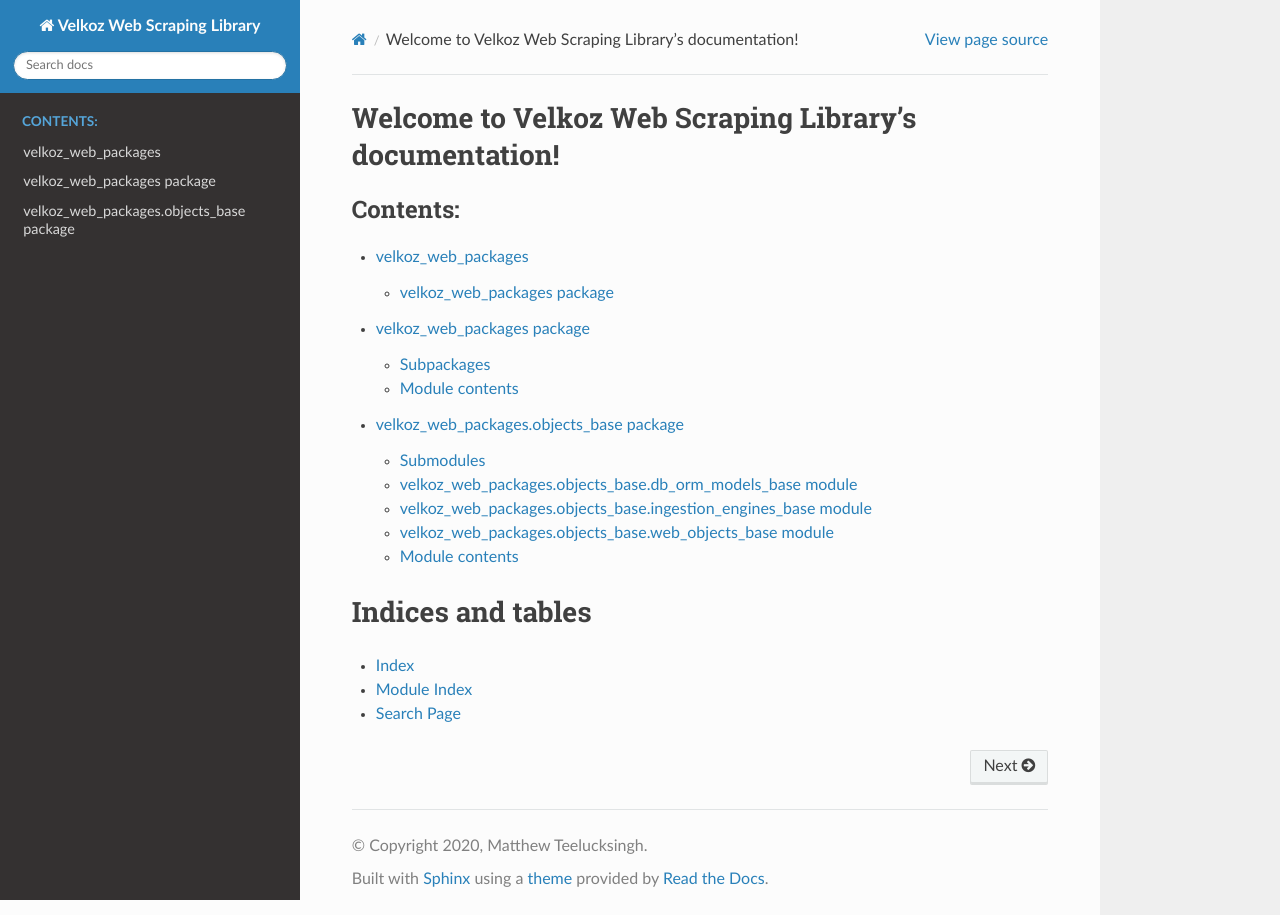
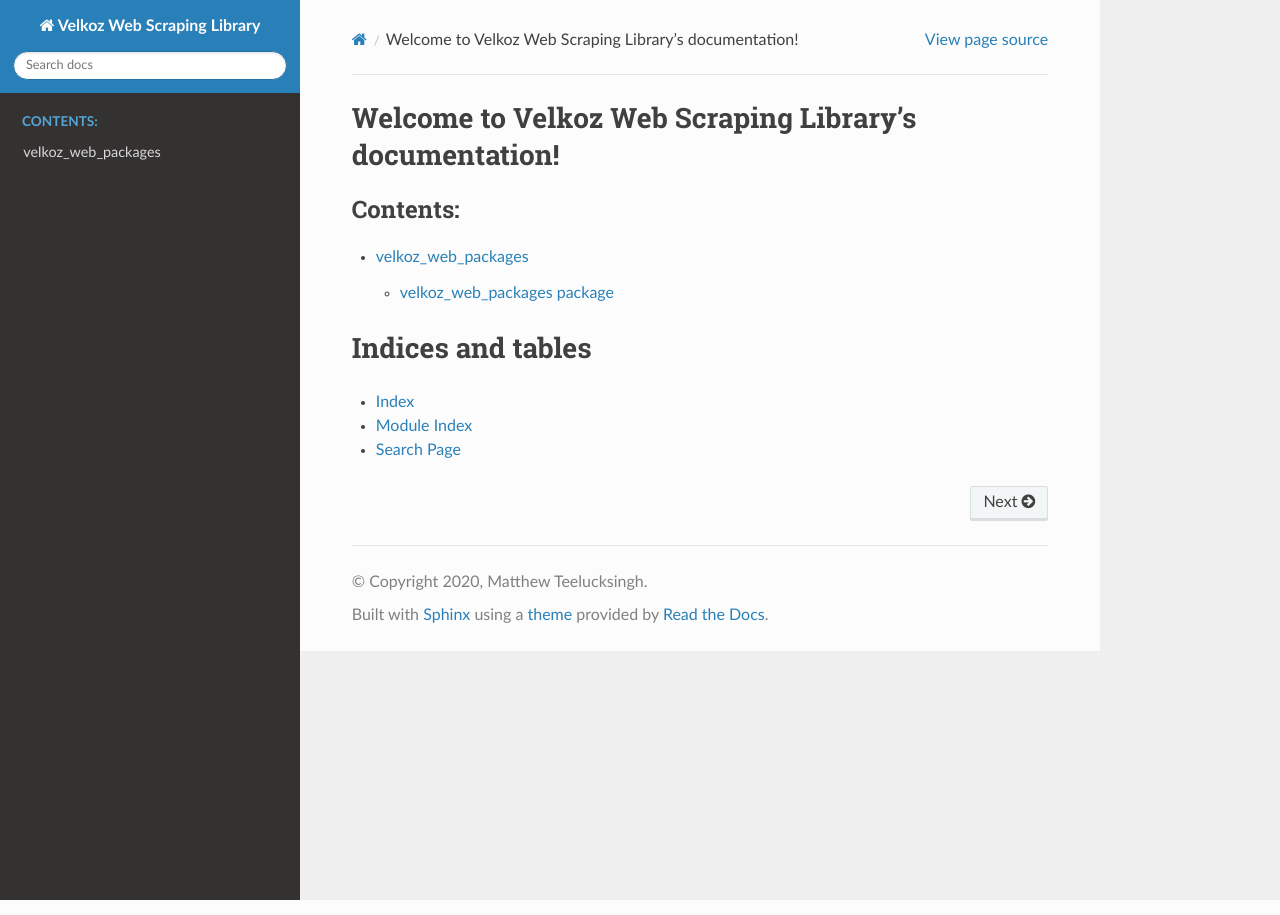
Before and after one commit to MatthewTe/velkoz_web_data_extraction_library, a Sphinx documentation site: the page built from docs/source/index.rst, in a window 1280 px wide. Built offline with Sphinx 7.4.7 and the Read the Docs theme 2.0.0, drawn with Linux system fonts in a browser that asks for light colours.

Commit message:
Base Commit for Docs

```diff
--- a/docs/source/index.rst
+++ b/docs/source/index.rst
@@ -11,8 +11,7 @@ Welcome to Velkoz Web Scraping Library's documentation!
    :caption: Contents:
 
    modules
-   velkoz_web_packages
-   velkoz_web_packages.objects_base
+
 
 Indices and tables
 ==================
```
